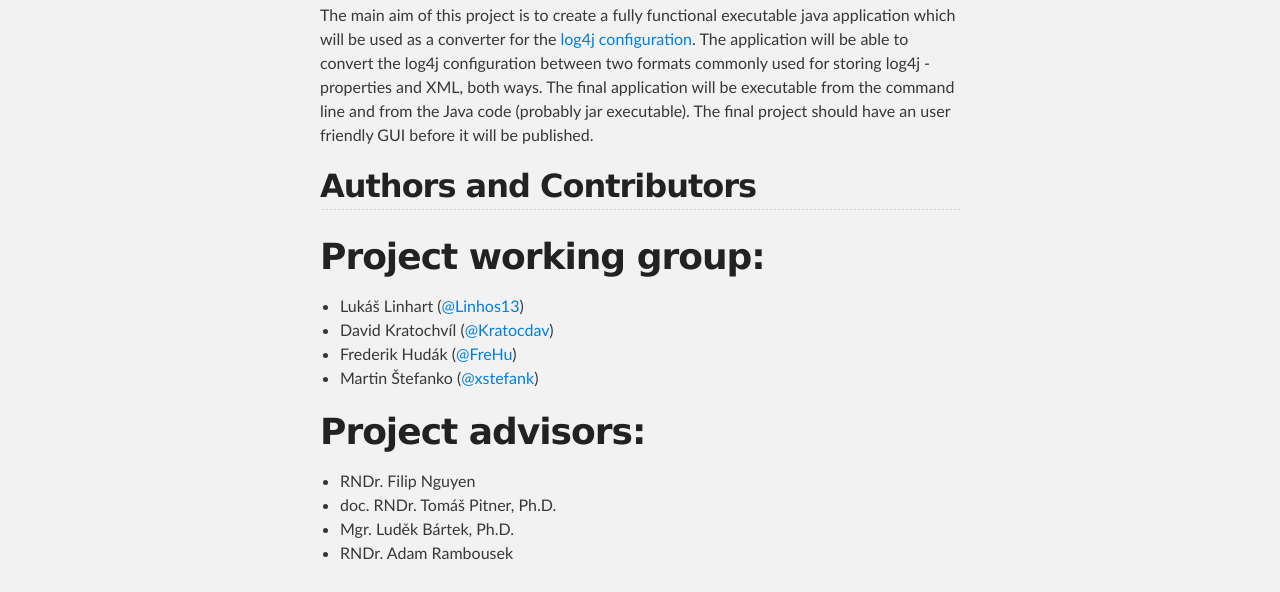
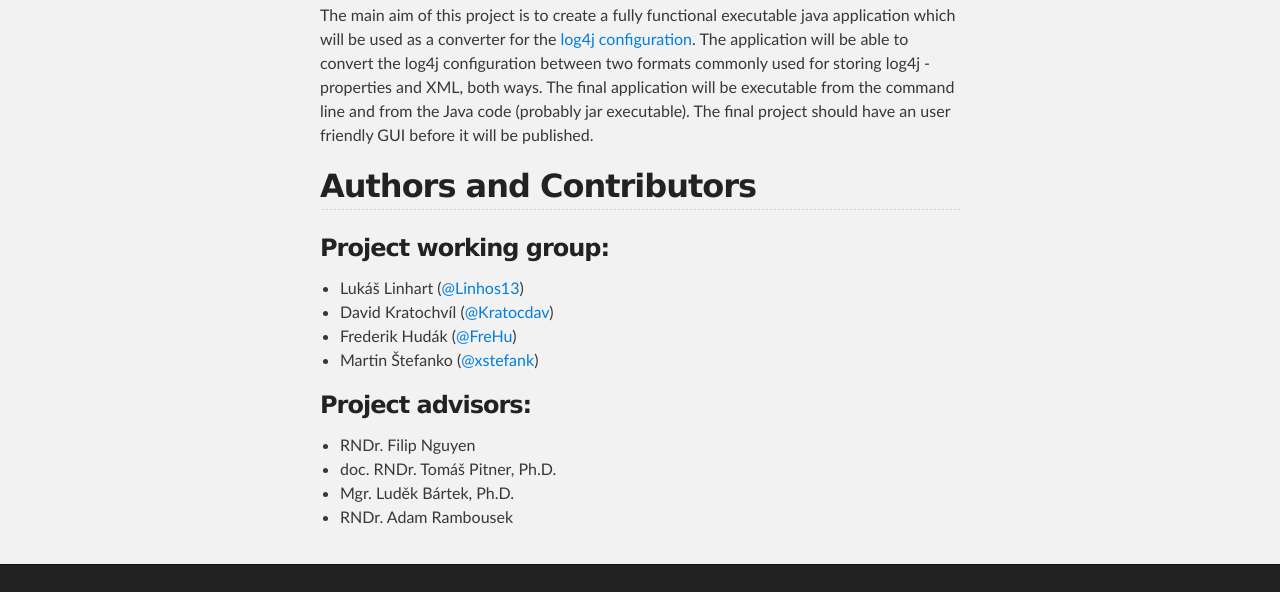
Before and after one commit to xstefank/log4jToXml, a plain HTML site: page index.html in a window 1280 px wide. Shown: the part 541-1133 px from the top of the page. Drawn offline with Linux system fonts and the light colour scheme.

```diff
--- a/index.html
+++ b/index.html
@@ -47,8 +47,8 @@
 <h2>
 <a id="authors-and-contributors" class="anchor" href="#authors-and-contributors" aria-hidden="true"><span class="octicon octicon-link"></span></a>Authors and Contributors</h2>
 
-<h1>
-<a id="project-working-group" class="anchor" href="#project-working-group" aria-hidden="true"><span class="octicon octicon-link"></span></a>Project working group:</h1>
+<h3>
+<a id="project-working-group" class="anchor" href="#project-working-group" aria-hidden="true"><span class="octicon octicon-link"></span></a>Project working group:</h3>
 
 <ul>
 <li>Lukáš Linhart (<a href="https://github.com/Linhos13" class="user-mention">@Linhos13</a>)</li>
@@ -57,8 +57,8 @@
 <li>Martin Štefanko (<a href="https://github.com/xstefank" class="user-mention">@xstefank</a>)</li>
 </ul>
 
-<h1>
-<a id="project-advisors" class="anchor" href="#project-advisors" aria-hidden="true"><span class="octicon octicon-link"></span></a>Project advisors:</h1>
+<h3>
+<a id="project-advisors" class="anchor" href="#project-advisors" aria-hidden="true"><span class="octicon octicon-link"></span></a>Project advisors:</h3>
 
 <ul>
 <li>RNDr. Filip Nguyen</li>
--- a/params.json
+++ b/params.json
@@ -1 +1 @@
-{"name":"Log4jtoXml","tagline":"Project for PB138","body":"# **Welcome to Log4jToXml project page**\r\nThe main purpose of this page is to inform you about the project for subject PB138 - Modern markup languages and their application, Faculty of Informatics, Masaryk University, Brno, spring 2015.\r\n\r\n***\r\n## The aim of the project\r\nThe main aim of this project is to create a fully functional executable java application which will be used as a converter for the [log4j configuration](http://logging.apache.org/log4j/1.2/). The application will be able to convert the log4j configuration between two formats commonly used for storing log4j - properties and XML, both ways. The final application will be executable from the command line and from the Java code (probably jar executable). The final project should have an user friendly GUI before it will be published.\r\n\r\n## Authors and Contributors\r\n\r\n# Project working group:\r\n* Lukáš Linhart (@Linhos13)\r\n* David Kratochvíl (@Kratocdav)\r\n* Frederik Hudák (@FreHu)\r\n* Martin Štefanko (@xstefank)\r\n\r\n# Project advisors:\r\n* RNDr. Filip Nguyen\r\n* doc. RNDr. Tomáš Pitner, Ph.D.\r\n* Mgr. Luděk Bártek, Ph.D.\r\n* RNDr. Adam Rambousek\r\n","google":"","note":"Don't delete this file! It's used internally to help with page regeneration."}
+{"name":"Log4jtoXml","tagline":"Project for PB138","body":"# **Welcome to Log4jToXml project page**\r\nThe main purpose of this page is to inform you about the project for subject PB138 - Modern markup languages and their application, Faculty of Informatics, Masaryk University, Brno, spring 2015.\r\n\r\n***\r\n## The aim of the project\r\nThe main aim of this project is to create a fully functional executable java application which will be used as a converter for the [log4j configuration](http://logging.apache.org/log4j/1.2/). The application will be able to convert the log4j configuration between two formats commonly used for storing log4j - properties and XML, both ways. The final application will be executable from the command line and from the Java code (probably jar executable). The final project should have an user friendly GUI before it will be published.\r\n\r\n## Authors and Contributors\r\n\r\n### Project working group:\r\n* Lukáš Linhart (@Linhos13)\r\n* David Kratochvíl (@Kratocdav)\r\n* Frederik Hudák (@FreHu)\r\n* Martin Štefanko (@xstefank)\r\n\r\n### Project advisors:\r\n* RNDr. Filip Nguyen\r\n* doc. RNDr. Tomáš Pitner, Ph.D.\r\n* Mgr. Luděk Bártek, Ph.D.\r\n* RNDr. Adam Rambousek\r\n","google":"","note":"Don't delete this file! It's used internally to help with page regeneration."}
```
